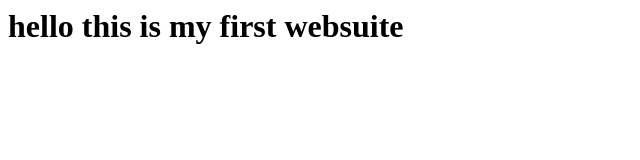
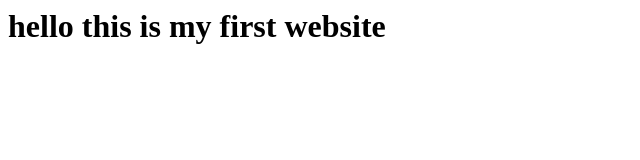
Before and after one commit to Amarpatel2005/mywebsite, a plain HTML site: page index.html in a window 1280 px wide. Shown: the full height of the page, 0-640 px from the left. Drawn offline with Linux system fonts and the light colour scheme.

Commit message:
fix index  file

```diff
--- a/index.html
+++ b/index.html
@@ -1 +1 @@
-<h1>hello this is my first websuite</h1>
+<h1>hello this is my first website</h1>
```
